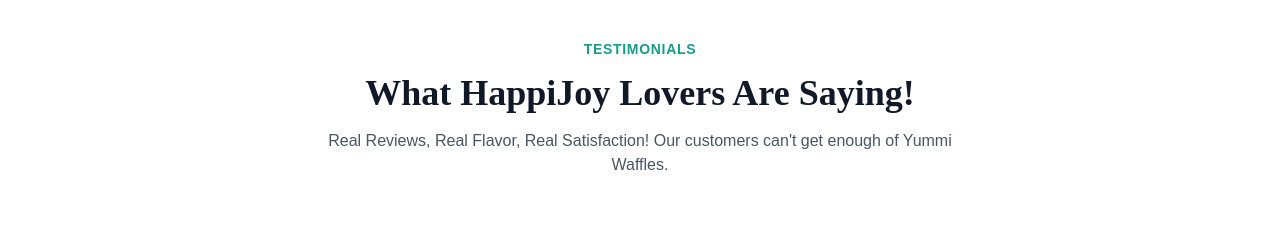
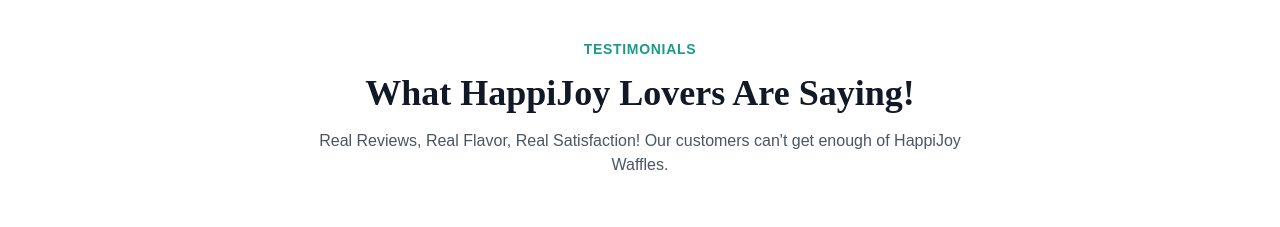
Before and after one commit to JabezRoberts/happijoy-brands, a React (Vite) app: page / in a window 1280 px wide. Shown: the part 4080-4307 px from the top of the page. Built offline with nearby package versions, Linux system fonts and the light colour scheme.

Commit message:
minor support text edit for testimonial subheader. changed Yummi Waffles > HappiJoy Waffles

```diff
--- a/src/sections/TestimonialsSection.tsx
+++ b/src/sections/TestimonialsSection.tsx
@@ -49,7 +49,7 @@ const TestimonialsSection = ({ navigateTo }: TestimonialsSectionProps) => {
             What HappiJoy Lovers Are Saying!
           </h2>
           <p className="text-gray-600 max-w-2xl mx-auto">
-            Real Reviews, Real Flavor, Real Satisfaction! Our customers can't get enough of Yummi Waffles.
+            Real Reviews, Real Flavor, Real Satisfaction! Our customers can't get enough of HappiJoy Waffles.
           </p>
         </div>
 
```
